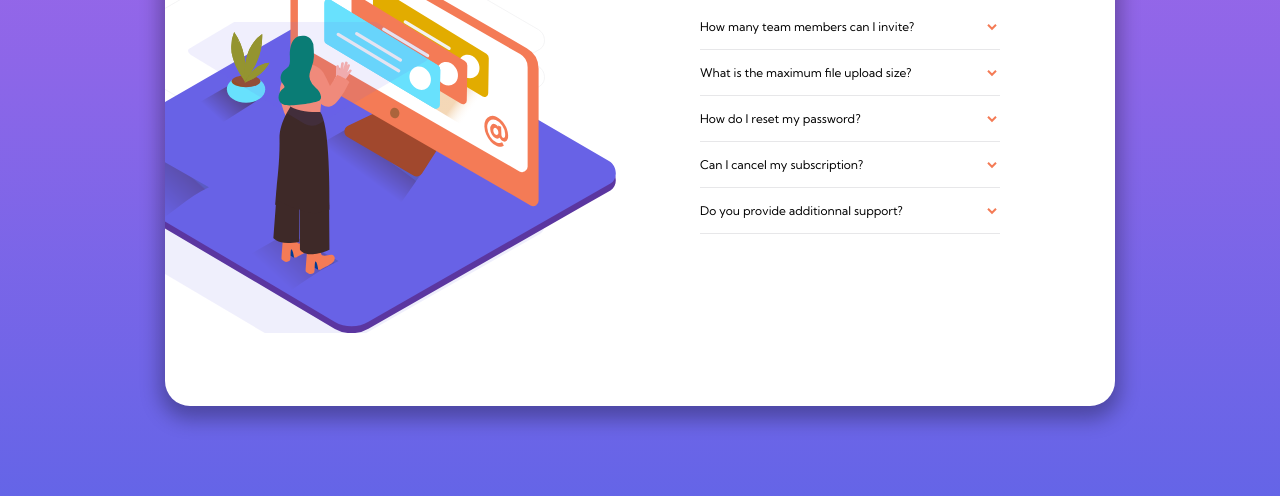
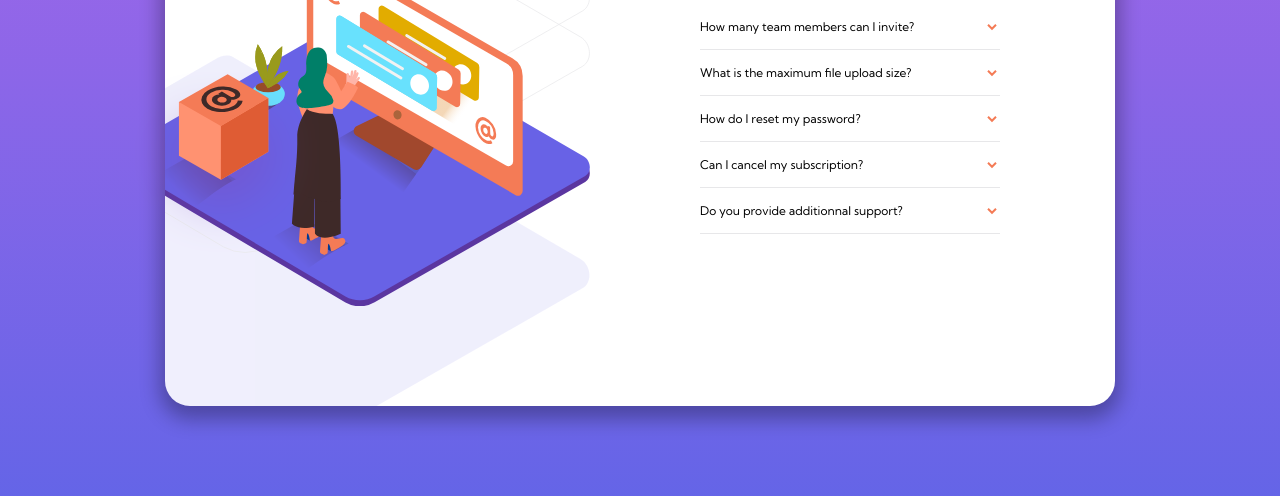
Before and after one commit to emiliemorassi/faq-accordion-card, a website built with webpack: page src/index.html in a window 1280 px wide. Shown: the part 304-800 px from the top of the page. Built offline with nearby package versions, Linux system fonts and the light colour scheme.

Commit message:
design fix

```diff
--- a/src/index.html
+++ b/src/index.html
@@ -17,7 +17,13 @@
 </head>
 <body>
     <main>
+
+        <div class="containerBox">
+            <img class="box" src="./assets/images/illustration-box-desktop.svg" alt="box">
+        </div>
+
         <section class="card">
+
             <div id=icon>
                 <img class="mobileImg" src="./assets/images/illustration-woman-online-mobile-cropped.svg" alt="illustration-woman-online">
                 <img class="desktopImg" src="./assets/images/illustration-woman-online-desktop.svg" alt="illustration-woman-online">
@@ -63,6 +69,7 @@
                 </div>
             </div>
         </section>
+
     </main>
 </body>
 </html>
--- a/src/style.css
+++ b/src/style.css
@@ -42,6 +42,7 @@ main{
     display: flex;
     justify-content: center;
     padding-top: 5rem;
+    position: relative;
 }
 .card{
     width: 80%;
@@ -73,7 +74,7 @@ main{
     left: 50%;
     top: 5rem;
 }
-.desktopImg{
+.desktopImg, .containerBox, .boxTest{
     display: none;
 }
 #content{
@@ -96,6 +97,7 @@ h2{
 }
 h2:hover{
     color: var(--softRed);
+    cursor: pointer;
 }
 details{
     border-bottom: solid var(--lightgrayishBlue) 1px;
@@ -109,6 +111,7 @@ details > summary >h2::after{
     display: inline-block;
     position: absolute;
     right:1%;
+    transition: transform 0.4s;
 }
 details[open] > summary >h2::after{
     content: url("./assets/images/icon-arrow-down.svg");
@@ -116,6 +119,7 @@ details[open] > summary >h2::after{
     position: absolute;
     right:1%;
     transform: rotate(180deg);
+    transition: transform 0.4s;
 }
 details[open]{
     padding-bottom: 2rem;
@@ -134,7 +138,6 @@ details[open] h2{
         flex-wrap: wrap;
         flex-direction: row;
         justify-content: flex-end;
-        /* align-items: center; */
         padding: unset;
         overflow: hidden;
     }
@@ -142,26 +145,26 @@ details[open] h2{
         width: 50%;
     }
     #icon{
-        top: 50%;
-        left: -10%;
+        position: relative;
+        transform: unset;
         background-image: url("./assets/images/bg-pattern-desktop.svg");
-        background-size: cover;
+        background-size: 150%;
         background-repeat: no-repeat;
-        background-position: left;
+        background-position: right;
+        left: -5rem;
     }
-    /* #icon::after{
-        content: url("./assets/images/bg-pattern-desktop.svg");
-        position: absolute;
-        transform: translate(-50%,50%);
-        left: 0;
-        top: 0;
-    } */
+    #icon::after{
+        display: none;
+    }
     .mobileImg{
         display: none;
     }
     .desktopImg{
         display: block;
-        width: 115%;
+        width: 100%;
+        position: absolute;
+        transform: translateY(-50%);
+        top: 50%;
     }
     #content{
         margin: unset;
@@ -171,14 +174,14 @@ details[open] h2{
         margin-left: 6rem;
         text-align: left;
     }
-
-
+    .containerBox{
+        display: block;
+    }
+    .box{
+        display: block;
+        position:absolute;
+        top: 47%;
+        left: 10%;
+        z-index: 2;
+    }
 }
-@media (min-width: 1400px) {
-
-}
-/* ----------------------------------------- */
-/* ----------------------------------------- */
-/* Mobile : 375px */
-/* Desktop : 1440px */
-/* ----------------------------------------- */
```
Also changed, not shown: README.md (added), dist/assets/images/illustration-box-desktop-cropped.svg (added), dist/assets/images/illustration-box-desktop.svg (added), dist/index.html, dist/main.bundle.js, screenshot.jpg (added), src/assets/images/illustration-box-desktop-cropped.svg (added), src/assets/images/illustration-box-desktop.svg (added), 1 other file.
